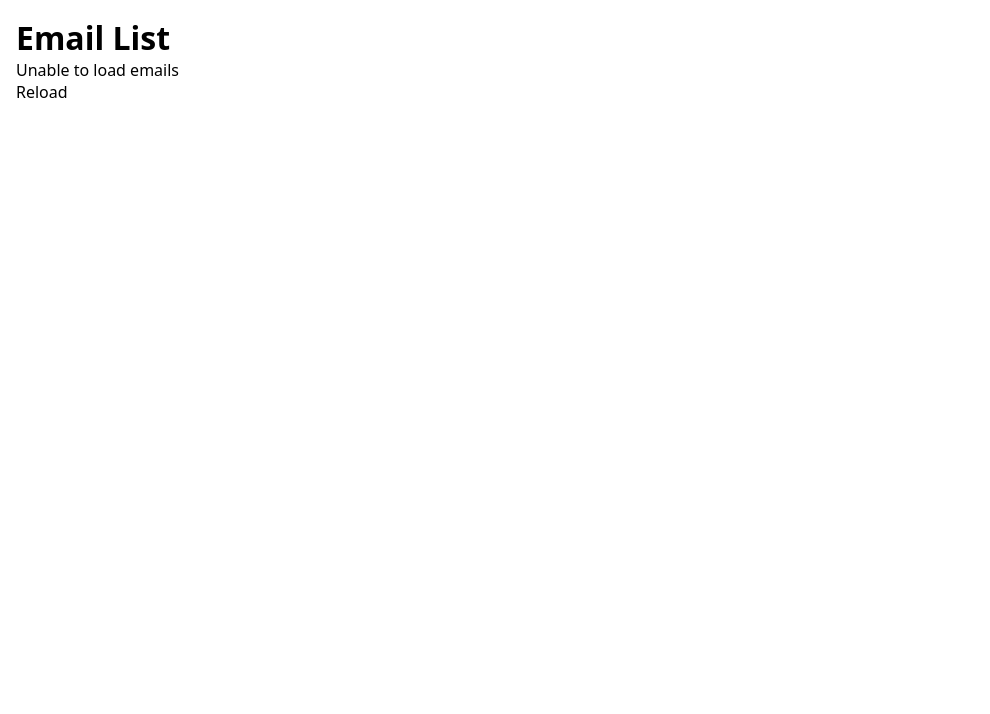
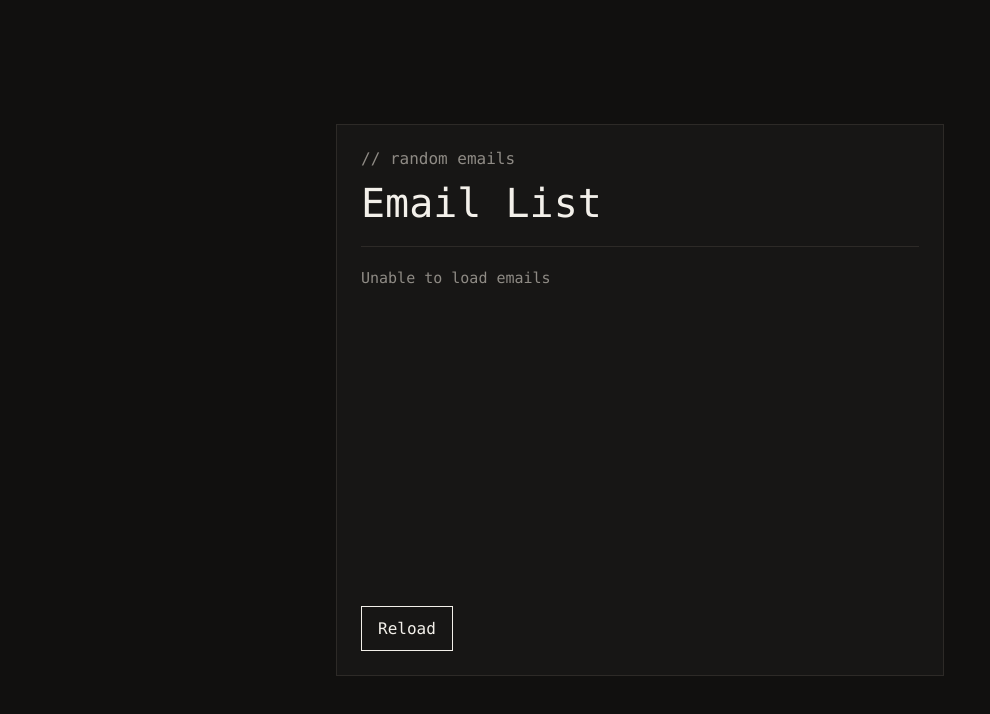
Before and after one commit to emanuelefavero/js-email-list, a plain HTML site: page index.html in a window 1280 px wide. Shown: the whole page, without its empty margins (0-990 px from the left). Drawn offline with nearby package versions, Linux system fonts and the light colour scheme; no server answers.

Commit message:
feat: add app style

```diff
--- a/assets/css/style.css
+++ b/assets/css/style.css
@@ -1,9 +1,10 @@
 /* TOKENS */
 :root {
-  --background: rgb(255 255 255);
-  --foreground: rgb(0 0 0);
-  --primary: rgb(31 101 252);
-  --ring: rgb(31 101 252 / 0.45);
+  --bg: #11100f;
+  --panel: #171615;
+  --text: #f3f0ea;
+  --muted: #8f8b85;
+  --line: #2d2a27;
 }
 
 /* BASE */
@@ -14,92 +15,125 @@
 }
 
 body {
-  font-family: system-ui, sans-serif;
-  min-width: 378px;
   min-height: 100vh;
+  display: grid;
+  place-items: center;
   padding: 1rem;
-  background-color: var(--background);
-  color: var(--foreground);
+  background: var(--bg);
+  color: var(--text);
+  font-family: SFMono-Regular, Consolas, 'Liberation Mono', monospace;
 }
 
-button {
-  padding: 0;
-  border: 0;
-  border-radius: 0;
-  color: inherit;
-  background: none;
-  box-shadow: none;
-  font: inherit;
-  text-align: inherit;
-  cursor: pointer;
-}
-
-input,
-button,
-textarea,
-select {
-  font: inherit;
-}
-
-:where(a, button, input, textarea, select):focus-visible {
-  outline: 0;
-  box-shadow: 0 0 0 3px var(--ring);
-}
-
-img,
-picture,
-video,
-canvas,
-svg {
-  display: block;
-  max-width: 100%;
-}
-
-h1,
-h2,
-h3,
-h4,
-h5,
-h6 {
-  text-wrap: balance;
-}
-
-p {
-  text-wrap: pretty;
-}
-
-ul,
-li {
-  list-style-type: none;
-}
-
-a {
-  text-decoration: none;
+::selection {
+  background: var(--text);
+  color: var(--bg);
 }
 
 /* COMPONENTS */
+.app {
+  width: min(100%, 38rem);
+  padding: 1.5rem;
+  border: 1px solid var(--line);
+  background: var(--panel);
+
+  p {
+    margin-bottom: 0.75rem;
+    color: var(--muted);
+  }
+
+  h1 {
+    margin-bottom: 1.25rem;
+    font-size: clamp(1.75rem, 5vw, 2.5rem);
+    font-weight: 400;
+    letter-spacing: 0;
+  }
+}
+
+.email-list {
+  display: grid;
+  gap: 0.45rem;
+  min-height: 21rem;
+  margin-bottom: 1.5rem;
+  padding-top: 1.25rem;
+  border-top: 1px solid var(--line);
+  list-style: none;
+
+  li:not(.loader) {
+    min-height: 1.5em;
+    color: var(--muted);
+    font-size: 0.9375rem;
+    line-height: 1.5;
+    overflow-wrap: anywhere;
+    animation: fade-in 0.35s ease both;
+  }
+
+  &:has(.loader) {
+    place-items: center;
+    padding-top: 0;
+  }
+}
+
+.button {
+  padding: 0.75rem 1rem;
+  border: 1px solid var(--text);
+  background: transparent;
+  color: var(--text);
+  font: inherit;
+  cursor: pointer;
+  transition:
+    background-color 0.2s ease,
+    color 0.2s ease,
+    opacity 0.2s ease;
+
+  &:not(:disabled):hover,
+  &:not(:disabled):focus-visible {
+    background: var(--text);
+    color: var(--bg);
+  }
+
+  &:focus-visible {
+    outline: 0;
+  }
+
+  &:disabled {
+    cursor: wait;
+    opacity: 0.5;
+  }
+}
+
 .loader {
-  width: 1em;
-  height: 1em;
-  border: 0.1em solid var(--foreground);
+  width: 48px;
+  height: 48px;
+  display: inline-block;
+  box-sizing: border-box;
+  border: 5px solid var(--text);
   border-bottom-color: transparent;
   border-radius: 50%;
-  display: inline-block;
-  box-sizing: border-box;
   animation: rotation 1s linear infinite;
 }
 
-/* UTILS */
 .hidden {
-  display: none;
+  visibility: hidden;
 }
 
-/* ANIMATIONS */
 @keyframes rotation {
   0% {
     transform: rotate(0deg);
   }
+
   100% {
     transform: rotate(360deg);
   }
 }
+
+@keyframes fade-in {
+  from {
+    opacity: 0;
+    transform: translateY(0.25rem);
+  }
+
+  to {
+    opacity: 1;
+    transform: translateY(0);
+  }
+}
--- a/assets/js/main.js
+++ b/assets/js/main.js
@@ -44,20 +44,28 @@ const renderError = (element) => {
 
 const showReloadButton = () => reloadButton.classList.remove('hidden');
 const hideReloadButton = () => reloadButton.classList.add('hidden');
+const enableReloadButton = () => (reloadButton.disabled = false);
+const disableReloadButton = () => (reloadButton.disabled = true);
 
 // APP (Controller)
 const loadEmails = () => {
+  const isFirstLoad = reloadButton.classList.contains('hidden');
+
   renderLoader(output);
-  hideReloadButton();
+  disableReloadButton();
+
+  if (isFirstLoad) hideReloadButton();
 
   getRandomEmails(MAX_EMAILS)
     .then((emails) => {
       renderEmailList(output, emails);
+      enableReloadButton();
       showReloadButton();
     })
     .catch((error) => {
       console.error(error);
       renderError(output);
+      enableReloadButton();
       showReloadButton();
     });
 };
--- a/index.html
+++ b/index.html
@@ -15,10 +15,15 @@
   </head>
 
   <body>
-    <h1>Email List</h1>
+    <main class="app">
+      <p>// random emails</p>
+      <h1>Email List</h1>
 
-    <ul id="output"></ul>
+      <ul id="output" class="email-list"></ul>
 
-    <button type="button" id="reload-button" class="hidden">Reload</button>
+      <button type="button" id="reload-button" class="button hidden">
+        Reload
+      </button>
+    </main>
   </body>
 </html>
```
